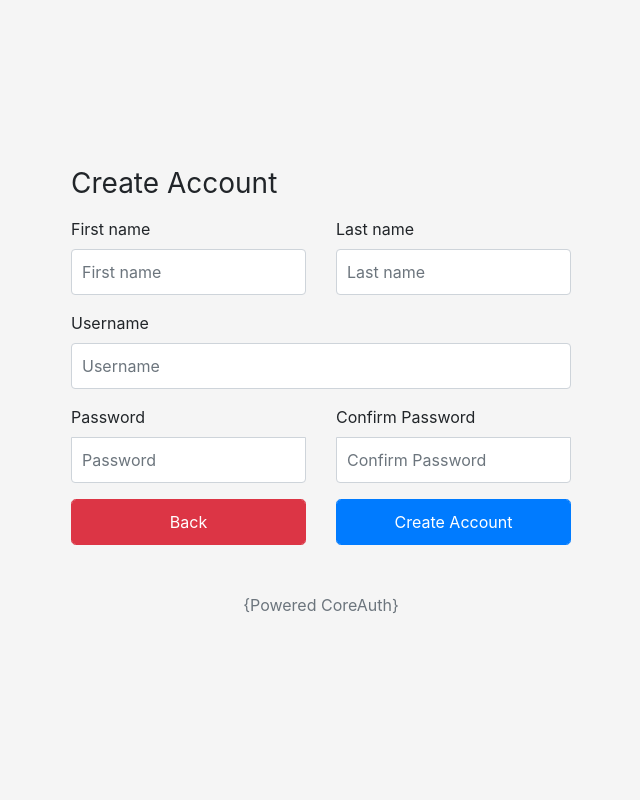
After one commit to djgraham00/Modular, a PHP site: template src/modules/CoreAuth/components/CreateAccount/CreateAccount.twig in a window 1280 px wide. The commit adds this page. Shown: the whole page, without its empty margins (319-959 px from the left). Run offline with PHP 8.4, Linux system fonts and the light colour scheme; the template is opened without the code that fills it, so the values that code supplies are empty; some libraries are stand-ins or nearby versions.

Commit message:
Add account creation to CoreAuth
Added a basic account creation form to CoreAuth.

```diff
--- a/src/modules/CoreAuth/CoreAuth.json
+++ b/src/modules/CoreAuth/CoreAuth.json
@@ -8,6 +8,6 @@
     "MOD_COMPONENT_DIR"   : "components",
     "MOD_TEMPLATE_DIR"    : "templates",
     "MOD_MODEL_INIT"      : "__initModels",
-    "LoginRdir"           : "./CoreAuthHome",
-    "APP_HOME_URL"        : "./CoreAuthHome"
+    "LoginRdir"           : "./APHOME",
+    "APP_HOME_URL"        : "./APHOME"
 }
--- a/src/modules/CoreAuth/CoreAuth.php
+++ b/src/modules/CoreAuth/CoreAuth.php
@@ -10,6 +10,10 @@ class CoreAuth extends MPModule {
         "/Login" => array(
             "path" => "/Login",
             "component" => "Login"
+        ),
+        "/Register" => array(
+            "path" => "/Register",
+            "component" => "CreateAccount"
         ),
         "/CoreAuthHome" => array(
             "path" => "/CoreAuthHome",
--- a/src/modules/CoreAuth/components/CoreAuthHome/CoreAuthHomeController.php
+++ b/src/modules/CoreAuth/components/CoreAuthHome/CoreAuthHomeController.php
@@ -4,7 +4,8 @@ class CoreAuthHomeController extends MPComponent {
 
     public function __GET($params)
     {
-        $this->ModularPHP->Modules["_CoreAuth"]->requireAuth();
+
+        $this->_CoreAuth->requireAuth();
         $this->template = "home.twig";
 
         $this->__render();
--- /dev/null
+++ b/src/modules/CoreAuth/components/CreateAccount/CreateAccount.twig
@@ -0,0 +1,70 @@
+<!DOCTYPE HTML>
+<html>
+<head>
+    <title>{{ ModularPHP.APP_NAME }}</title>
+    <base href="{{ ModularPHP.APP_BASE_URL }}" target="_blank">
+    <link rel="stylesheet" href="static/css/bootstrap.min.css">
+    <script type="text/javascript" src="static/js/jquery.js"></script>
+    <script type="text/javascript" src="static/js/common.js"></script>
+    <script type="text/javascript" src="static/js/coreauth.js"></script>
+
+    <script src="static/js/bootstrap.min.js"></script>
+    <meta name="viewport" content="width=device-width, initial-scale=1">
+    <link rel="stylesheet" href="static/css/bootstrap-login.css">
+</head>
+<body class="text-center">
+
+<form class="form-signin" style="text-align: left;" onsubmit="createAccount(); return false;">
+    <h1 class="h3 mb-3 font-weight-normal">Create Account</h1>
+    <span style="text-align: left;" id="errView"></span>
+
+    <div class="row">
+        <div class="col">
+            <div class="form-group">
+                <label>First name</label>
+                <input type="text" class="form-control" name="firstName" placeholder="First name">
+            </div>
+        </div>
+        <div class="col">
+            <div class="form-group">
+                <label>Last name</label>
+                <input type="text" class="form-control" name="lastName" placeholder="Last name">
+            </div>
+        </div>
+    </div>
+
+    <div class="form-group">
+        <label>Username</label>
+        <input type="text" class="form-control" name="username" placeholder="Username">
+    </div>
+
+    <div class="row">
+        <div class="col">
+            <div class="form-group">
+                <label>Password</label>
+                <input type="password" class="form-control" name="password" placeholder="Password">
+            </div>
+        </div>
+        <div class="col">
+            <div class="form-group">
+                <label>Confirm Password</label>
+                <input type="password" class="form-control" name="password_confirm" placeholder="Confirm Password">
+            </div>
+        </div>
+    </div>
+
+    <div class="row">
+        <div class="col">
+            <a target="_self" href="./Login" class="form-control btn btn-lg btn-danger btn-block">Back</a>
+        </div>
+        <div class="col">
+            <button class="form-control btn btn-lg btn-primary btn-block" type="submit">Create Account</button>
+        </div>
+    </div>
+
+    <p class="mt-5 mb-3 text-muted text-center">{Powered CoreAuth}</p>
+
+</form>
+
+</body>
+</html>
--- a/src/modules/CoreAuth/components/Login/LoginController.php
+++ b/src/modules/CoreAuth/components/Login/LoginController.php
@@ -5,7 +5,7 @@ class LoginController extends MPComponent {
     {
         $this->template = "login.twig";
 
-        $this->ModularPHP->Modules["_CoreAuth"]->loginRedir();
+        $this->_CoreAuth->loginRedir();
 
         $this->__render();
     }
@@ -14,7 +14,7 @@ class LoginController extends MPComponent {
     {
         header("Content-Type: application/json");
 
-        if($this->ModularPHP->Modules['_CoreAuth']->auth($params['username'], $params['password'])){
+        if($this->_CoreAuth->auth($params['username'], $params['password'])){
             echo '{ "success" : true }';
         }
         else {
--- a/src/modules/CoreAuth/components/Login/login.twig
+++ b/src/modules/CoreAuth/components/Login/login.twig
@@ -24,6 +24,7 @@
 
 
     <button class="form-control btn btn-lg btn-primary btn-block" type="submit">Login</button>
+    <a target="_self" href="./Register" class="form-control btn btn-lg btn-success btn-block">Create Account</a>
     <p class="mt-5 mb-3 text-muted">{Powered CoreAuth}</p>
 </form>
 </body>
--- a/src/modules/CoreAuth/components/Logout/LogoutController.php
+++ b/src/modules/CoreAuth/components/Logout/LogoutController.php
@@ -6,7 +6,7 @@ class LogoutController extends MPComponent {
         header("Content-Type: application/json");
         error_reporting(0);
         ini_set('display_errors', 0);
-        if($this->ModularPHP->Modules['_CoreAuth']->deAuth()){
+        if($this->_CoreAuth->deAuth()){
             echo '{ "success" : true }';
         }
         else {
--- a/src/modules/CoreAuth/models/coreauth_SESSION.php
+++ b/src/modules/CoreAuth/models/coreauth_SESSION.php
@@ -1,5 +1,5 @@
 <?php
-class coreauth_SESSION extends dbmodel {
+class coreauth_SESSION extends MPModel {
 
     public $tableName = "coreauth_session";
     public $userID    = "varchar(255) NOT NULL";
--- a/src/modules/CoreAuth/models/coreauth_USER.php
+++ b/src/modules/CoreAuth/models/coreauth_USER.php
@@ -1,6 +1,6 @@
 <?php
 
-class coreauth_USER extends dbmodel {
+class coreauth_USER extends MPModel {
 
     public $tableName    = "coreauth_users";
     public $firstName    = "varchar(255) NOT NULL";
--- a/static/css/bootstrap-offcanvas.css
+++ b/static/css/bootstrap-offcanvas.css
@@ -4,7 +4,7 @@ body {
 }
 
 body {
-    padding-top: 56px;
+
 }
 
 @media (max-width: 991.98px) {
--- a/static/js/coreauth.js
+++ b/static/js/coreauth.js
@@ -14,7 +14,6 @@ function deAuth(){
   }
 
   function login(redirectLocation) {
-      console.log(redirectLocation);
     $.ajax({
         url: './Login',
         type: 'POST',
@@ -24,7 +23,6 @@ function deAuth(){
         },
         dataType: 'json',
         success: function (data) {
-            console.log(data);
             if(data.success === true){
                window.location.replace (redirectLocation);
             }else{
@@ -36,3 +34,34 @@ function deAuth(){
         }
     });
 }
+
+function createAccount() {
+
+    if($('[name=password]').val() != $('[name=password_confirm]').val()) {
+        addAlert("danger", "Passwords do not match");
+    } else {
+
+        $.ajax({
+            url: './Register',
+            type: 'POST',
+            data: {
+                'firstName': $('[name=firstName]').val(),
+                'lastName': $('[name=lastName]').val(),
+                'username': $('[name=username]').val(),
+                'password': $('[name=password]').val()
+            },
+            dataType: 'json',
+            success: function (data) {
+                console.log(data);
+                if (data.success === true) {
+                    window.location.replace("./Login");
+                } else {
+                    addAlert("danger", data.msg);
+                }
+            },
+            error: function (request, error) {
+                console.log(request);
+            }
+        });
+    }
+}
```
Also changed, not shown: src/ModularPHP/ModularPHP.php (+6 -3 lines), src/ModularPHP/classes/MPComponent.php (+9 -0 lines), src/ModularPHP/classes/MPModel.php (renamed from src/ModularPHP/classes/dbmodel.php, +11 -9 lines), src/modules/CoreAuth/components/CreateAccount/CreateAccountController.php (added, +42 -0 lines), static/img/modular_logo.png (added).
